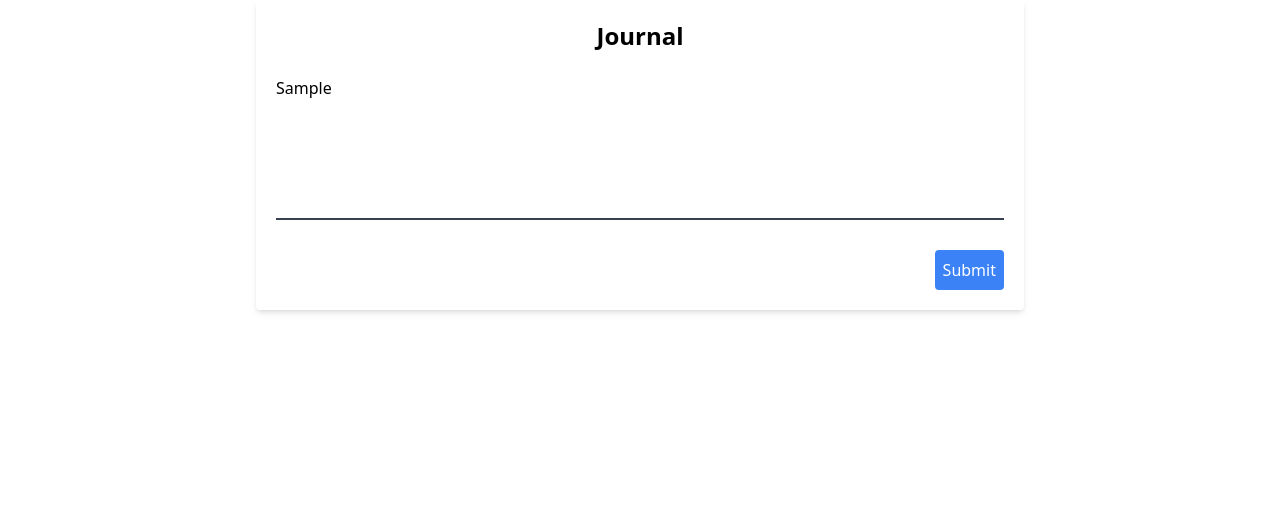
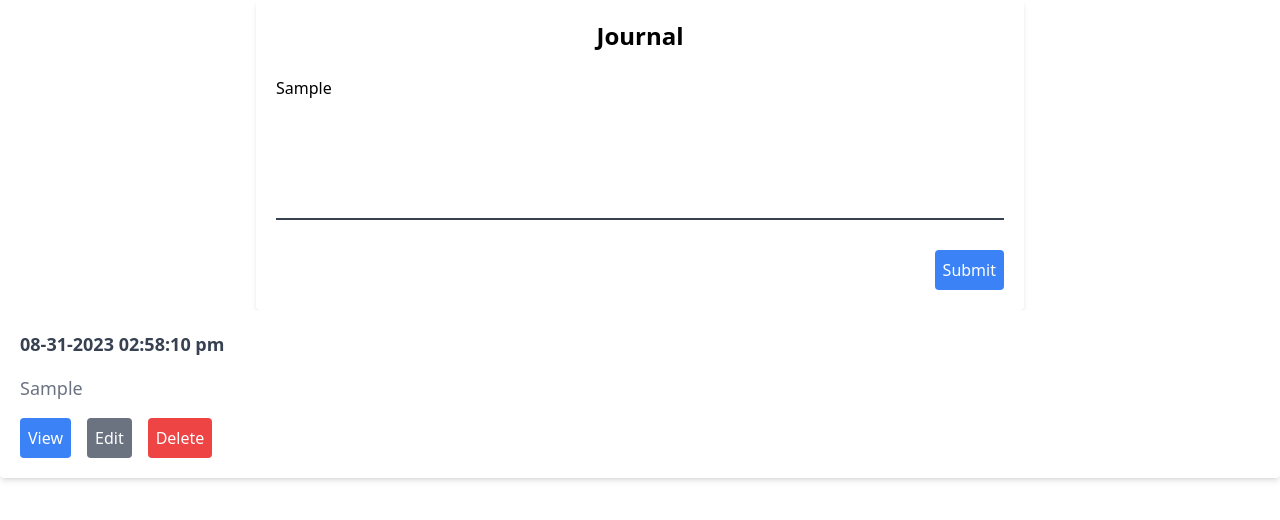
Before and after one commit to fiixed/my-stoic-path-react, a React (Vite) app: page / in a window 1280 px wide. Both pictures are taken after typing "Sample" into the empty fields and a click on the button "Submit". Shown: the top 520 px of the page. Built offline with nearby package versions, Linux system fonts and the light colour scheme.

Commit message:
delete working

```diff
--- a/src/App.tsx
+++ b/src/App.tsx
@@ -4,6 +4,7 @@
 // import JournalList from './components/JournalList';
 
 import JournalForm from "./components/JournalForm";
+import JournalList from "./components/JournalList";
 
 const App = () => {
   // const [entries, setEntries] = useState<
@@ -24,6 +25,7 @@ const App = () => {
   return (
     <>
       <JournalForm />
+      <JournalList />
     </>
   );
     // <div className="max-w-3xl mx-auto space-y-6">
@@ -75,30 +77,7 @@ const App = () => {
     //     </div>
     //   </form>
 
-    //   {/* Journal List */}
-    //   {entries.map((entry) => {
-    //     return (
-    //       <JournalList
-    //         onEditClick={() => {
-    //           setEntry(entry.description);
-    //           setSelectedId(entry.id);
-    //         }}
-    //         onDeleteClick={async () => {
-    //           const result = confirm('Are you sure?');
-    //           if (result) {
-    //             await axios.delete(`http://localhost:8000/journal/${entry.id}`);
-    //             const updatedEntries = entries.filter(
-    //               ({ id }) => id !== entry.id
-    //             );
-    //             setEntries([...updatedEntries]);
-    //           }
-    //         }}
-    //         key={entry.id}
-    //         timestamp={entry.timestamp}
-    //         description={entry.description}
-    //       />
-    //     );
-    //   })}
+
     // </div>
 
 };
--- a/src/components/JournalList.tsx
+++ b/src/components/JournalList.tsx
@@ -1,30 +1,35 @@
-import { FC } from 'react';
-import moment from 'moment';
-import AppButton from './AppButton';
+import { useSelector, useDispatch } from 'react-redux';
+import { changeDescription, removeEntry } from '../store';
+import JournalListItem from './JournalListItem';
 
-interface Props {
-  timestamp: Date;
-  description: string;
-  onEditClick?(): void;
-  onDeleteClick?(): void;
-}
+const JournalList = () => {
+  const dispatch = useDispatch();
+  const entries = useSelector((state) => {
+    return state.entries.data;
+  });
 
-const JournalList: FC<Props> = ({ timestamp, description, onEditClick, onDeleteClick }) => {
-  const formattedTimestamp = moment(timestamp).format('MM-DD-YYYY  hh:mm:ss a');
+  const handleEntryDelete = (entry) => {
+    dispatch(removeEntry(entry.id));
 
-  return (
-    <div className="bg-white shadow-md rounded p-5">
-      <p className="font-semibold mb-4 text-gray-700 text-lg">
-        {formattedTimestamp}
-      </p>
-      <p className=" mb-4 text-gray-500 text-lg">{description}</p>
-      <div className="space-x-4">
-        <AppButton title="View" type="regular" />
-        <AppButton onClick={onEditClick} title="Edit" type="normal" />
-        <AppButton onClick={onDeleteClick} title="Delete" type="danger" />
-      </div>
-    </div>
-  );
+  };
+
+  const handleEntryEdit = (entry) => {
+    dispatch(changeDescription(entry.description));
+
+  };
+  const renderedEntries = entries.map((entry) => {
+    return (
+      <JournalListItem
+        onEditClick={() => handleEntryEdit(entry)}
+        onDeleteClick={() => handleEntryDelete(entry)}
+        key={entry.id}
+        timestamp={entry.timestamp}
+        description={entry.description}
+      />
+    );
+  });
+
+  return <div>{renderedEntries}</div>;
 };
 
 export default JournalList;
--- /dev/null
+++ b/src/components/JournalListItem.tsx
@@ -0,0 +1,30 @@
+import { FC } from 'react';
+import moment from 'moment';
+import AppButton from './AppButton';
+
+interface Props {
+  timestamp: Date;
+  description: string;
+  onEditClick?(): void;
+  onDeleteClick?(): void;
+}
+
+const JournalListItem: FC<Props> = ({ timestamp, description, onEditClick, onDeleteClick }) => {
+  const formattedTimestamp = moment(timestamp).format('MM-DD-YYYY  hh:mm:ss a');
+
+  return (
+    <div className="bg-white shadow-md rounded p-5">
+      <p className="font-semibold mb-4 text-gray-700 text-lg">
+        {formattedTimestamp}
+      </p>
+      <p className=" mb-4 text-gray-500 text-lg">{description}</p>
+      <div className="space-x-4">
+        <AppButton title="View" type="regular" />
+        <AppButton onClick={onEditClick} title="Edit" type="normal" />
+        <AppButton onClick={onDeleteClick} title="Delete" type="danger" />
+      </div>
+    </div>
+  );
+};
+
+export default JournalListItem;
--- a/src/store/slices/entriesSlice.tsx
+++ b/src/store/slices/entriesSlice.tsx
@@ -4,30 +4,28 @@ const entriesSlice = createSlice({
   name: 'entries',
   initialState: {
     searchTerm: '',
-    entries: [],
+    data: [],
   },
   reducers: {
     changeSearchTerm(state, action) {
       state.searchTerm = action.payload;
     },
     addEntry(state, action) {
-      state.entries.push({
+      state.data.push({
         timestamp: Date.now(),
         description: action.payload.description,
         id: nanoid(),
       });
     },
     removeEntry(state, action) {
-        const updated = state.entries.filter((entry) => {
-            return entry.id !== action.payload.id;
-        })
-        state.entries = updated;
+      const updated = state.data.filter((entry) => {
+        return entry.id !== action.payload;
+      });
+      state.data = updated;
     },
   },
 });
 
-export const {
-    changeSearchTerm, addEntry, removeEntry
-} = entriesSlice.actions;
+export const { changeSearchTerm, addEntry, removeEntry } = entriesSlice.actions;
 
 export const entriesReducer = entriesSlice.reducer;
```
